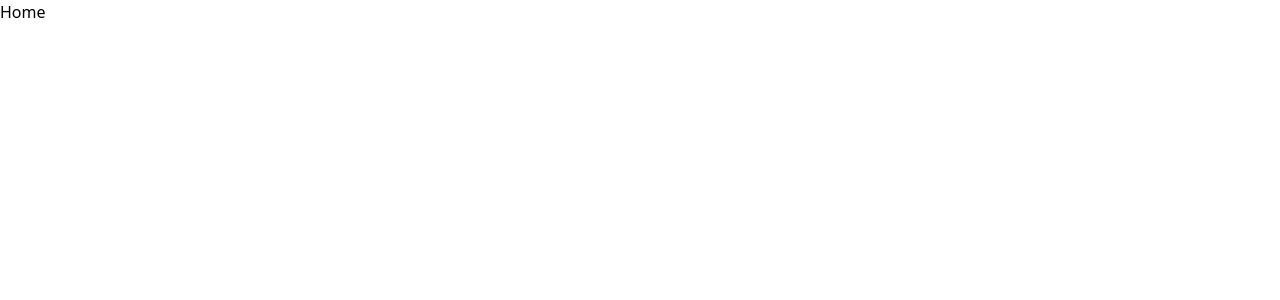
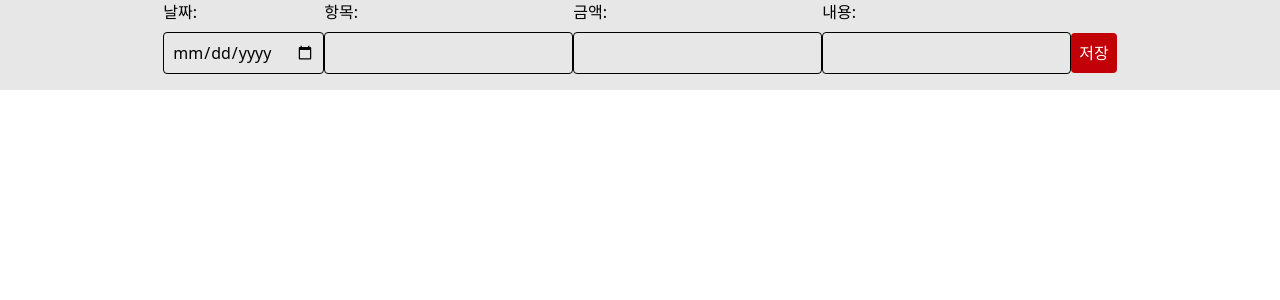
Before and after one commit to wjsehdud777/my-expenses-app, a React (Vite) app: page / in a window 1280 px wide. Shown: the top 300 px of the page. Built offline with nearby package versions, Linux system fonts and the light colour scheme.

Commit message:
feat: CreateExpense기본 Tailwindcss 적용 및 form input,button 기본로직 구성

```diff
--- a/src/components/CreateExpense.tsx
+++ b/src/components/CreateExpense.tsx
@@ -1,5 +1,28 @@
 const CreateExpense = () => {
-  return <div>날짜,항목,금액,내용의 input들과 저장 button이 존재할 컴포넌트</div>;
+  return (
+    <div className="bg-[#e7e7e7]">
+      <form className="flex flex-row justify-center items-center space-y-4">
+        <div>
+          <p>날짜:</p>
+          <input className="mt-2 p-2 border rounded" type="date" />
+        </div>
+        <div>
+          <p>항목:</p>
+          <input className="mt-2 p-2 border rounded" type="text" />
+        </div>
+        <div>
+          <p>금액:</p>
+          <input className="mt-2 p-2 border rounded" type="number" />
+        </div>
+        <div>
+          <p>내용:</p>
+          <input className="mt-2 p-2 border rounded" type="text" />
+        </div>
+
+        <button className="mt-4 p-2 bg-red-700 text-white rounded hover:bg-red-500 transition-colors duration-300 cursor-pointer">저장</button>
+      </form>
+    </div>
+  );
 };
 
 export default CreateExpense;
--- a/src/pages/Home.tsx
+++ b/src/pages/Home.tsx
@@ -1,5 +1,11 @@
+import CreateExpense from "../components/CreateExpense";
+
 const Home = () => {
-  return <div>Home</div>;
+  return (
+    <div>
+      <CreateExpense />
+    </div>
+  );
 };
 
 export default Home;
```
